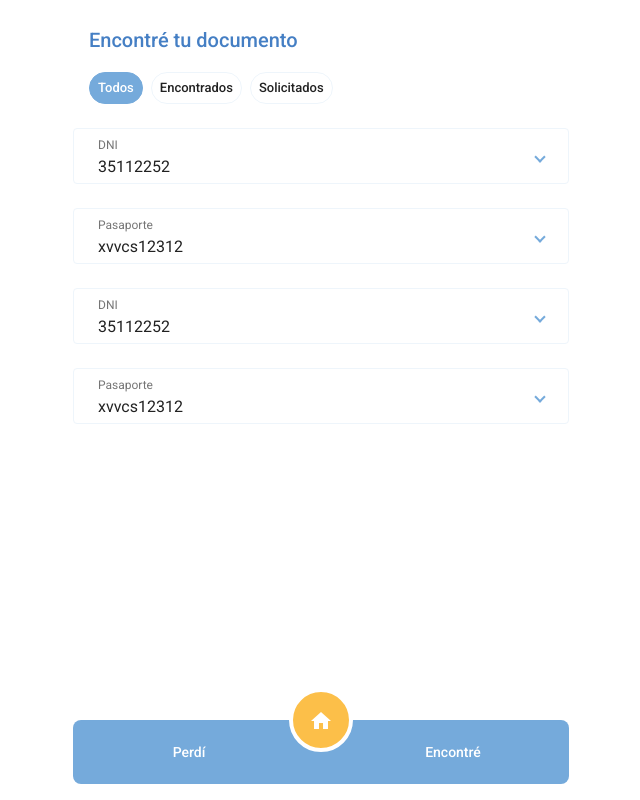
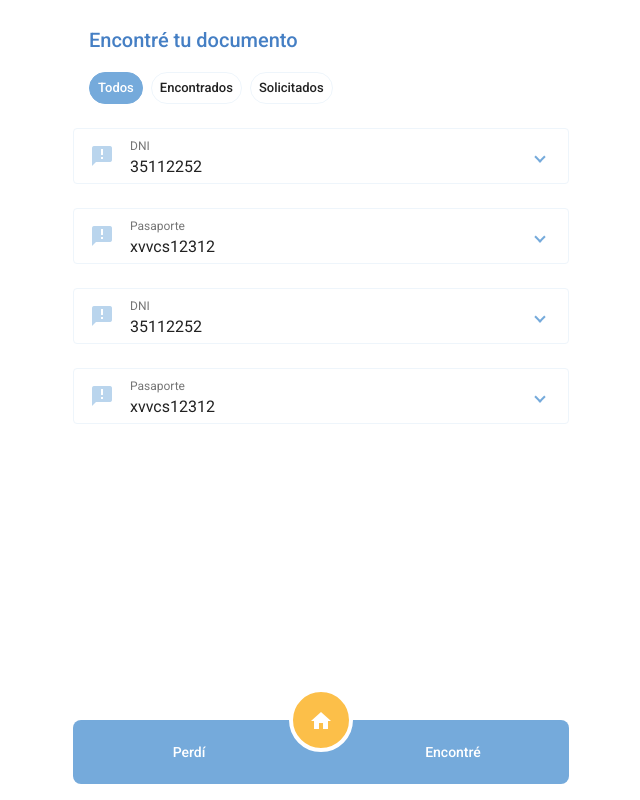
Before and after one commit to federico1818/encontretudocumento-web, an Angular app: page / in a window 1280 px wide. Shown: the whole page, without its empty margins (319-959 px from the left). Built offline with nearby package versions, Linux system fonts and the light colour scheme.

Commit message:
add icon to list

```diff
--- a/src/app/document/pages/document-create/document-create.component.html
+++ b/src/app/document/pages/document-create/document-create.component.html
@@ -39,7 +39,7 @@
                 </mat-toolbar>
             </form>
         </mat-step>
-        <mat-step [stepControl]="documentForm">
+        <mat-step [stepControl]="documentImageForm">
             <h2>Subí una imagen del documento</h2>
             <p>
                 Asegúrate que se vean con claridad el número y/o el rostro de la persona
@@ -56,7 +56,8 @@
         <mat-step [stepControl]="documentContactForm">
             <h2>Ingresa tus datos de contacto</h2>
             <p>
-                Es necesario que nos brides una dirección de email donde te enviaremos una notificación al momento que el dueño reclame su documento.
+                Es necesario que nos brides una dirección de email donde te enviaremos una notificación al momento que el dueño reclame su documento. <br>
+                En el campo <i>Extra</i> puedes comentar dónde lo encontraste y dejar otros medios de contacto como alguna red social, si lo deseas.
             </p>
             <form [formGroup]="documentContactForm">
                 <mat-form-field appearance="outline">
@@ -81,10 +82,19 @@
             </form>
         </mat-step>
         <mat-step>
-            <h2>¡Muchas gracias!</h2>
-            <p>You are now done.</p>
+            <h2>Finalizar</h2>
+            <p>Revisa que los datos ingresados estén correctos.</p>
+            <h3>Documento encontrado</h3>
+            <dl>
+                <dt>DNI </dt>
+                <dd>{{ documentForm.get('number').value }}</dd>
+
+                <dt>Nombre</dt>
+                <dd>{{ documentForm.get('name').value }}</dd>
+            </dl>
+            <h3>Datos de contacto</h3>
             <div fxLayout="row" fxLayoutAlign="space-between center">
-                <button mat-button matStepperPrevious>Back</button>
+                <button mat-button matStepperPrevious>Atrás</button>
                 <button mat-raised-button color="primary" (click)="onSubmit()">Enviar</button>
             </div>
         </mat-step>
--- a/src/app/document/pages/document-request-create/document-request-create.component.html
+++ b/src/app/document/pages/document-request-create/document-request-create.component.html
@@ -39,7 +39,7 @@
                 Revisa si los datos son válidos (si no es así, puedes volver atrás para editarlos).
             </p>
             <div fxLayout="row" fxLayoutAlign="space-between center">
-                <button mat-button matStepperPrevious>Back</button>
+                <button mat-button matStepperPrevious>Atrás</button>
                 <button mat-raised-button color="primary" (click)="onSubmit()">Enviar</button>
             </div>
         </mat-step>
--- a/src/app/document/pages/document-request-create/document-request-create.component.ts
+++ b/src/app/document/pages/document-request-create/document-request-create.component.ts
@@ -31,4 +31,8 @@ export class DocumentRequestCreateComponent implements OnInit {
         })
     }
 
+    public onSubmit(): void {
+
+    }
+
 }
--- a/src/app/post/components/post-list/post-list.component.html
+++ b/src/app/post/components/post-list/post-list.component.html
@@ -1,6 +1,7 @@
 <mat-expansion-panel *ngFor="let post of posts | async">
     <mat-expansion-panel-header>
         <div class="mat-expansion-panel-header-content">
+            <mat-icon class="post-icon">announcement</mat-icon>
             <div class="post-type">{{ post.type }}</div>
             <div class="post-number">{{ post.number }}</div>
         </div>
--- a/src/app/post/components/post-list/post-list.component.scss
+++ b/src/app/post/components/post-list/post-list.component.scss
@@ -10,16 +10,29 @@
     margin-top: 24px;
 }
 
+.mat-expansion-panel-header {
+    padding-left: 0;
+}
+
 .mat-expansion-panel-header-content {
     display: grid;
-    grid-gap: 2px;
+    grid-gap: 1px 0;
+    align-items: center;
+}
+
+.post-icon {
+    color: var(--primary-200);
+    grid-row: 1 / 3;
+    margin: 0 16px;
 }
 
 .post-type {
     color: var(--text-secondary);
     font-size: 0.75rem;
+    grid-row: 1;
 }
 
 .post-number {
     font-size: 1rem;
+    grid-row: 2;
 }
--- a/src/assets/scss/utils/_color.scss
+++ b/src/assets/scss/utils/_color.scss
@@ -4,6 +4,7 @@
 
     :root {
         --primary: #{ mat-color($primary) };
+        --primary-200: #{ mat-color($primary, 200) };
         --primary-lighter: #{ mat-color($primary, lighter) };
     }
 
--- a/src/theme.scss
+++ b/src/theme.scss
@@ -16,7 +16,10 @@ $primary: (
     main: #75aadb,
     lighter: #EEF5FB,
     darker: #457FC4,
-    200: #75aadb,
+    50: #EEF5FB,
+    200: #bad5ed,
+    500: #75aadb,
+    900: #457FC4,
     contrast : (
         main: #FFF,
         lighter: #FFF,
@@ -28,7 +31,7 @@ $accent: (
     main: #fcbf49,
     lighter: #feecc8,
     darker: #fba931,
-    200: #fcbf49,
+    500: #fcbf49,
     contrast : (
         main: #FFF,
         lighter: #FFF,
```
